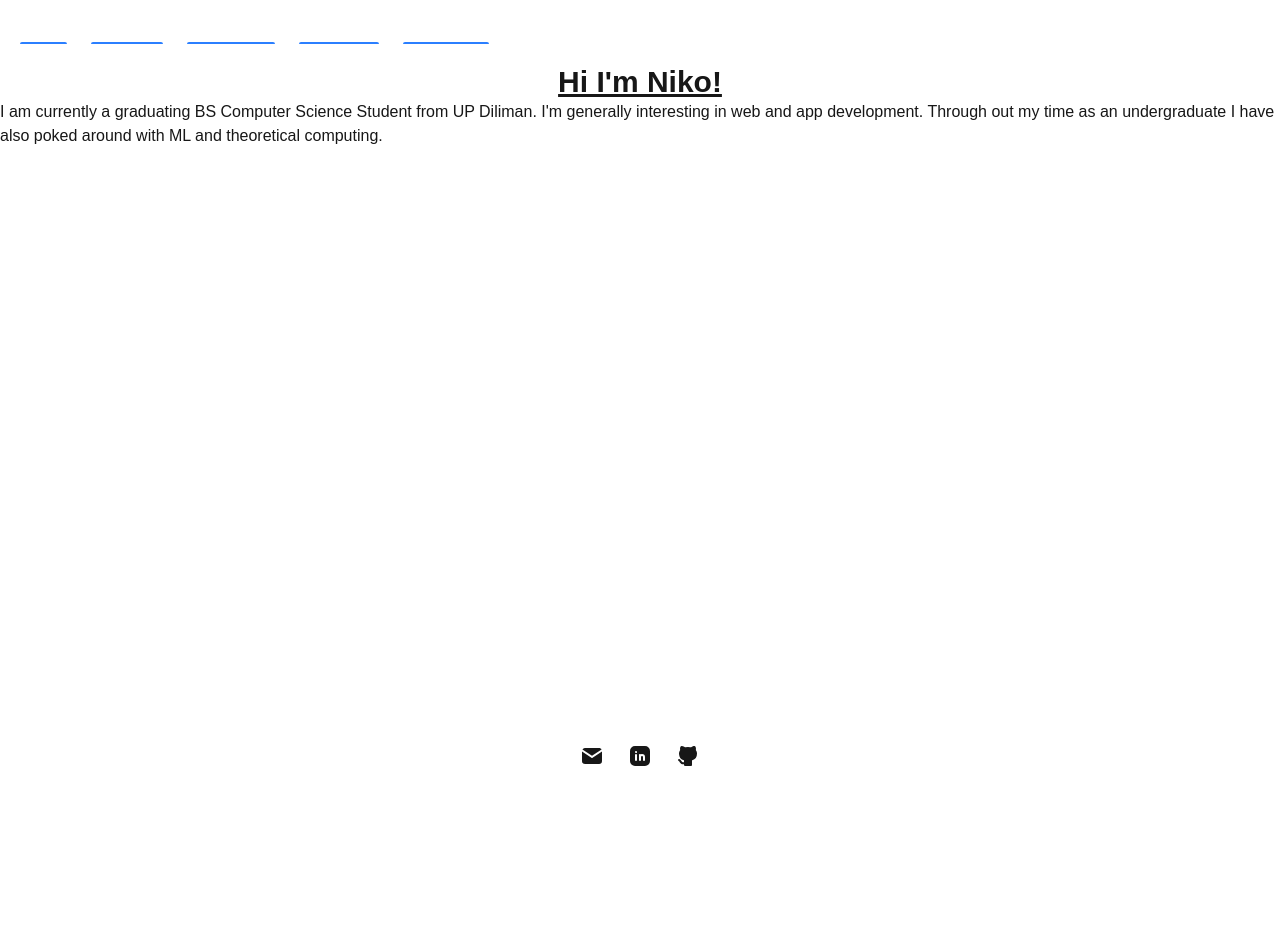
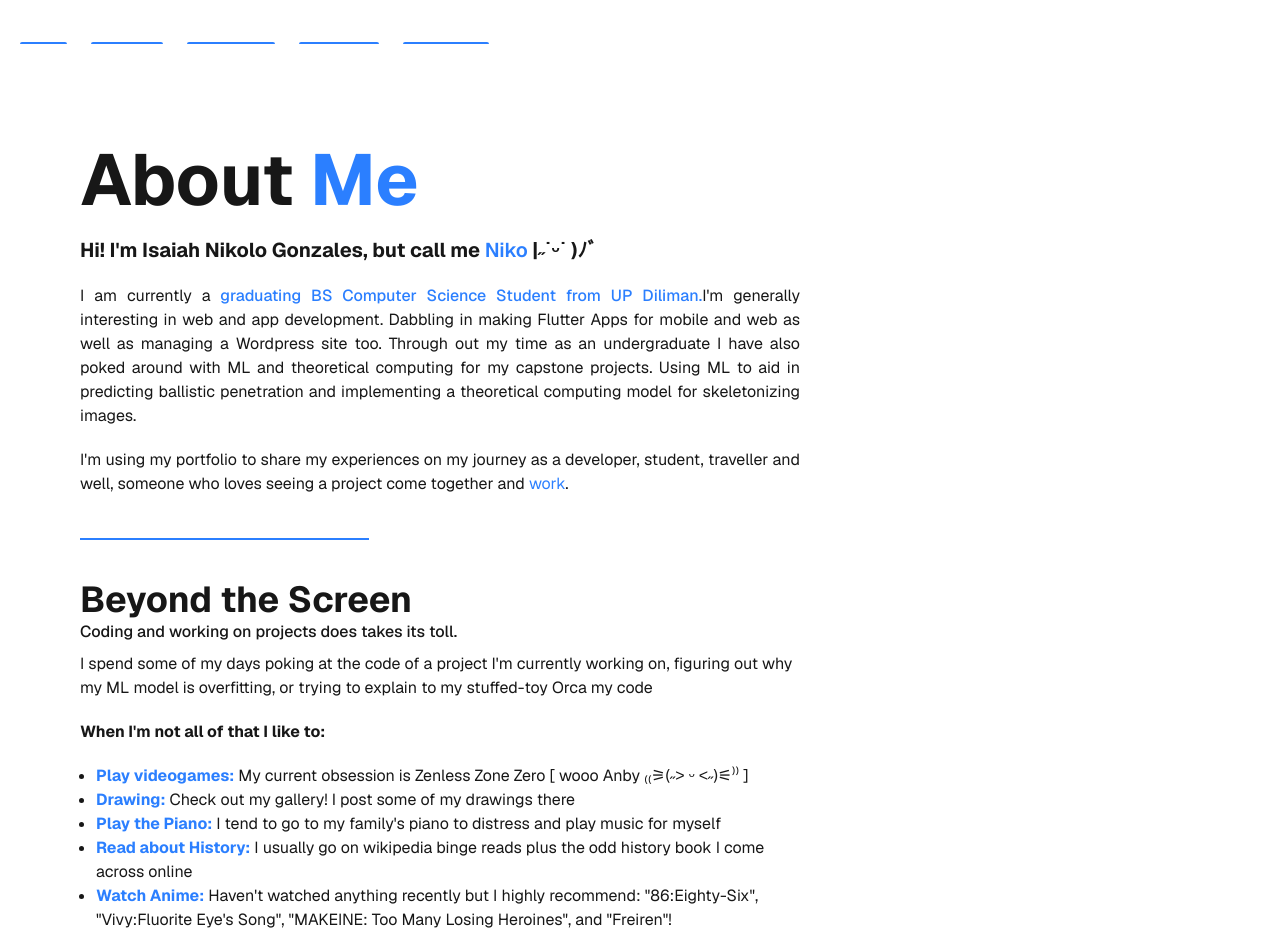
Before and after one commit to ingonzales-strat/ingonzales-mini-project-1, a Next.js app: page /about_me in a window 1280 px wide. Shown: the top 935 px of the page. Before the commit the page ends 800 px from the top, so only its background shows below. Built offline with nearby package versions, Linux system fonts and the light colour scheme.

Commit message:
feat(page content): Added about me information

```diff
--- a/src/app/about_me/page.tsx
+++ b/src/app/about_me/page.tsx
@@ -1,7 +1,44 @@
+import Link from 'next/link';
 export default function AboutMePage() {
-  return <div><h1 className="text-3xl font-bold underline"><center>Hi I&apos;m Niko!</center></h1>
-  <p>I am currently a graduating BS Computer Science Student from UP Diliman.
-    I&apos;m generally interesting in web and app development. Through out my time as an undergraduate I have
-    also poked around with ML and theoretical computing.</p></div>
+  return <div className="grid p-8  sm:p-20 font-[family-name:var(--font-geist-sans)]">
+    <div className="pb-10 "><h1 className="text-7xl font-bold ">About <span className="text-blue-500">Me</span></h1>
+    <h2 className="text-xl py-5 font-bold">Hi! I&apos;m Isaiah Nikolo Gonzales, but call me <span className="text-blue-500 font-semibold">Niko</span> |˶˙ᵕ˙ )ﾉﾞ</h2>
+
+    <div className='pr-100 text-justify'>
+      <p>I am currently a <span className="text-blue-500 font-medium">graduating BS Computer Science Student from UP Diliman.</span>
+        I&apos;m generally interesting in web and app development. Dabbling in making Flutter Apps for mobile and web as well as managing a Wordpress site too.
+         Through out my time as an undergraduate I have also poked around with ML and theoretical computing for my capstone projects. Using ML to aid in predicting ballistic penetration
+         and implementing a theoretical computing model for skeletonizing images.
+      </p>
+      <p className="py-5">I&apos;m using my portfolio to share my experiences on my journey as a
+        developer, student, traveller and well, someone who loves seeing a project come together and <span className="text-blue-500">work</span>.</p>
+      <div><p className="px-0.5  relative group inline-block">
+        <Link href="/projects" className='relative z-10 text-white group-hover:text-black transition-colors'>Wanna check out what I&apos;ve worked on?</Link>
+        <span className="absolute px-2 left-0 -bottom-0 w-full h-0.5 bg-blue-500 -z-10 group-hover:h-full group-hover:transition-all"></span>
+        </p>
+        </div>
+      </div>
+    </div>
+      <div><h1 className="text-4xl font-bold ">Beyond the Screen</h1>
+      <p className="text-1xl font-medium">Coding and working on projects does takes its toll.</p>
+        <div className='py-2 pr-100'><p>I spend some of my days poking at the code of a project I&apos;m
+          currently working on, figuring out why my ML model is overfitting,
+          or trying to explain to my stuffed-toy Orca my code</p>
+          <p className='py-5 font-bold'>When I&apos;m not all of  that I like to: </p>
+          <ul className='list-disc pl-4'>
+            <li> <span className='font-bold  text-blue-500'>Play videogames:</span> My current obsession is Zenless Zone Zero [  wooo Anby ₍₍⚞(˶˃ ᵕ ˂˶)⚟⁾⁾  ]</li>
+            <li> <span className='font-bold  text-blue-500'>Drawing:</span> Check out my gallery! I post some of my drawings there</li>
+            <li> <span className='font-bold  text-blue-500'>Play the Piano:</span> I tend to go to my family&apos;s piano to distress and play music for myself</li>
+            <li> <span className='font-bold  text-blue-500'>Read about History:</span> I usually go on wikipedia binge reads plus the odd history book I come across online</li>
+            <li> <span className='font-bold  text-blue-500'>Watch Anime:</span> Haven&apos;t watched anything recently but I highly recommend:
+            &quot;86:Eighty-Six&quot;, &quot;Vivy:Fluorite Eye&apos;s Song&quot;, &quot;MAKEINE: Too Many Losing Heroines&quot;, and &quot;Freiren&quot;! </li>
+            <li> <span className='font-bold  text-blue-500'>Read Manga:</span> I read more often because its easier to do with the time I have haha, I highly recommend:
+            &quot;Ruri Dragon&quot;, &quot;Love Bullet&quot;, &quot;How to Capture Love&quot; and &quot;Musou Telepathy&quot;</li>
+            <li> <span className='font-bold  text-blue-500'>Complain about Public Transportation:</span> Not exactly a healthy past time but having lived in Japan as an exchange student for
+            several months and coming back home to well, the Philippine public transport situation is... not ideal to say the least</li>
+          </ul>
+        </div>
+      </div>
+    </div>
 
 }
```
